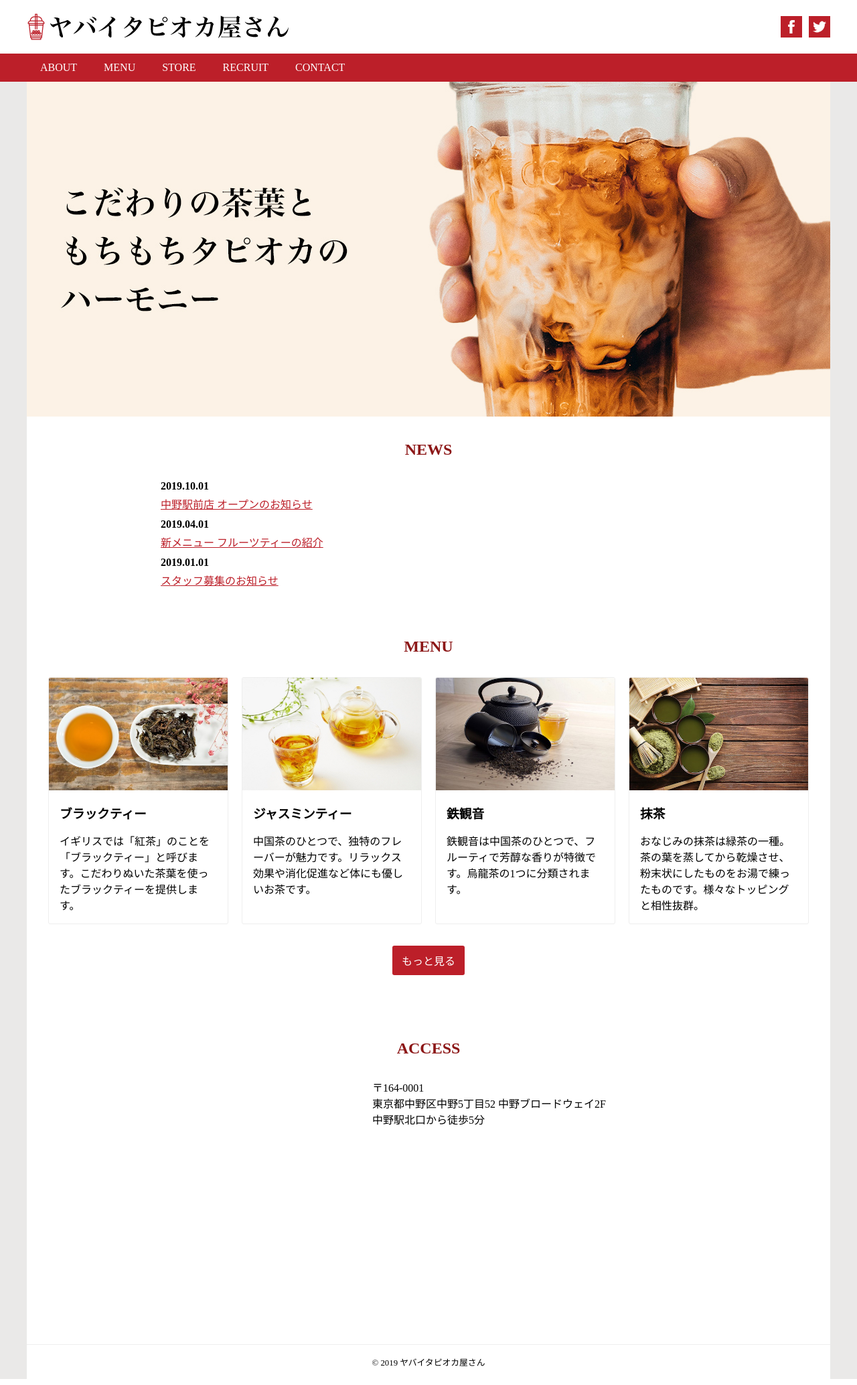
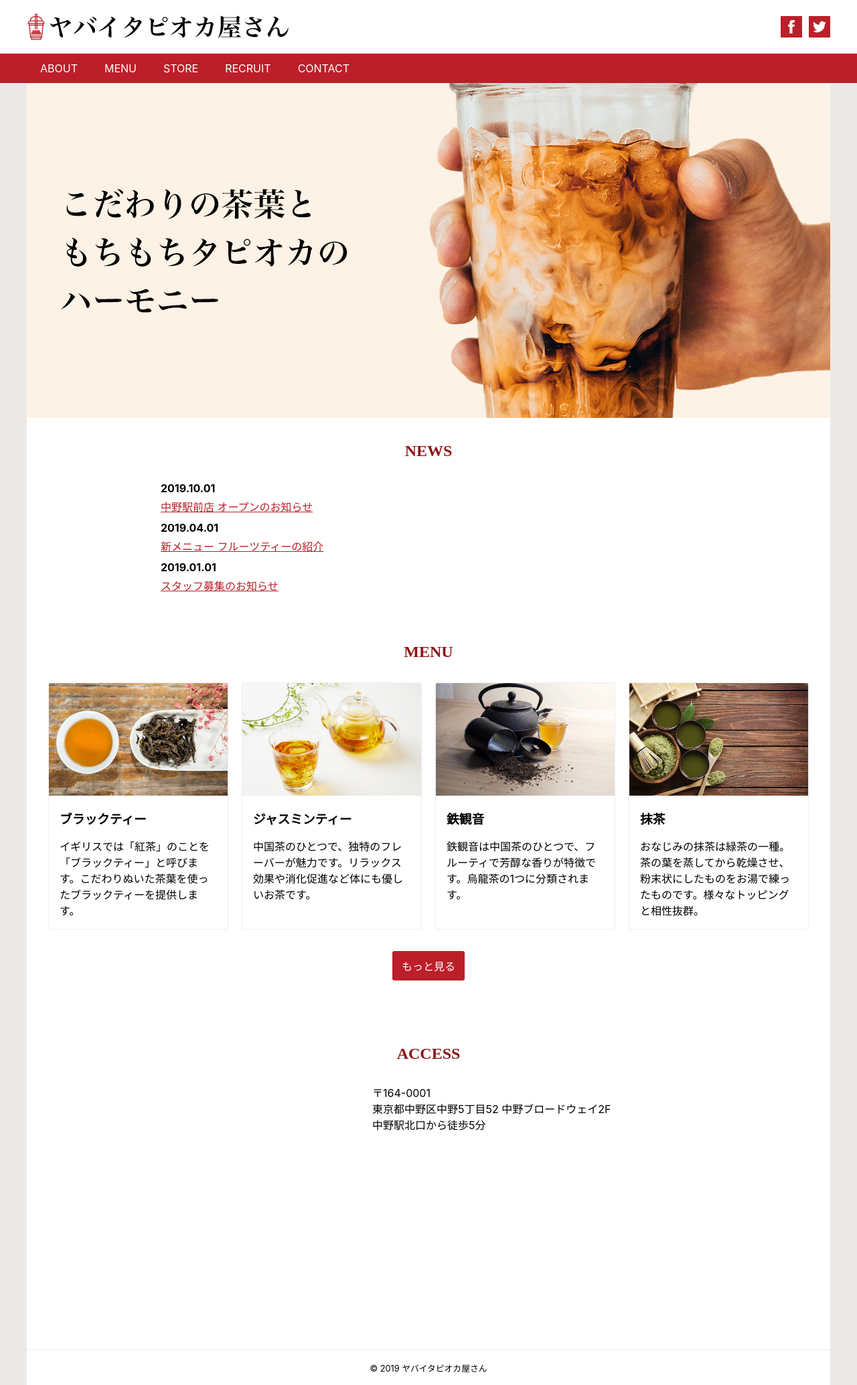
Before and after one commit to Yoshikikojima/hajimete-no-wordpress, a PHP site: page / in a window 1280 px wide. Shown: the whole page at 67% size. Run offline with PHP 8.4, Linux system fonts and the light colour scheme; grey boxes are pictures that could not be loaded.

Commit message:
bodyにフォントを設定

```diff
--- a/style.css
+++ b/style.css
@@ -8,6 +8,7 @@ ul,li{
 
 body{
   background: #eae9e8;
+  font-family: -apple-system, BlinkMacSystemFont, 'Segoe UI', Roboto, Oxygen, Ubuntu, Cantarell, 'Open Sans', 'Helvetica Neue', sans-serif
 }
 
 .container{
```
